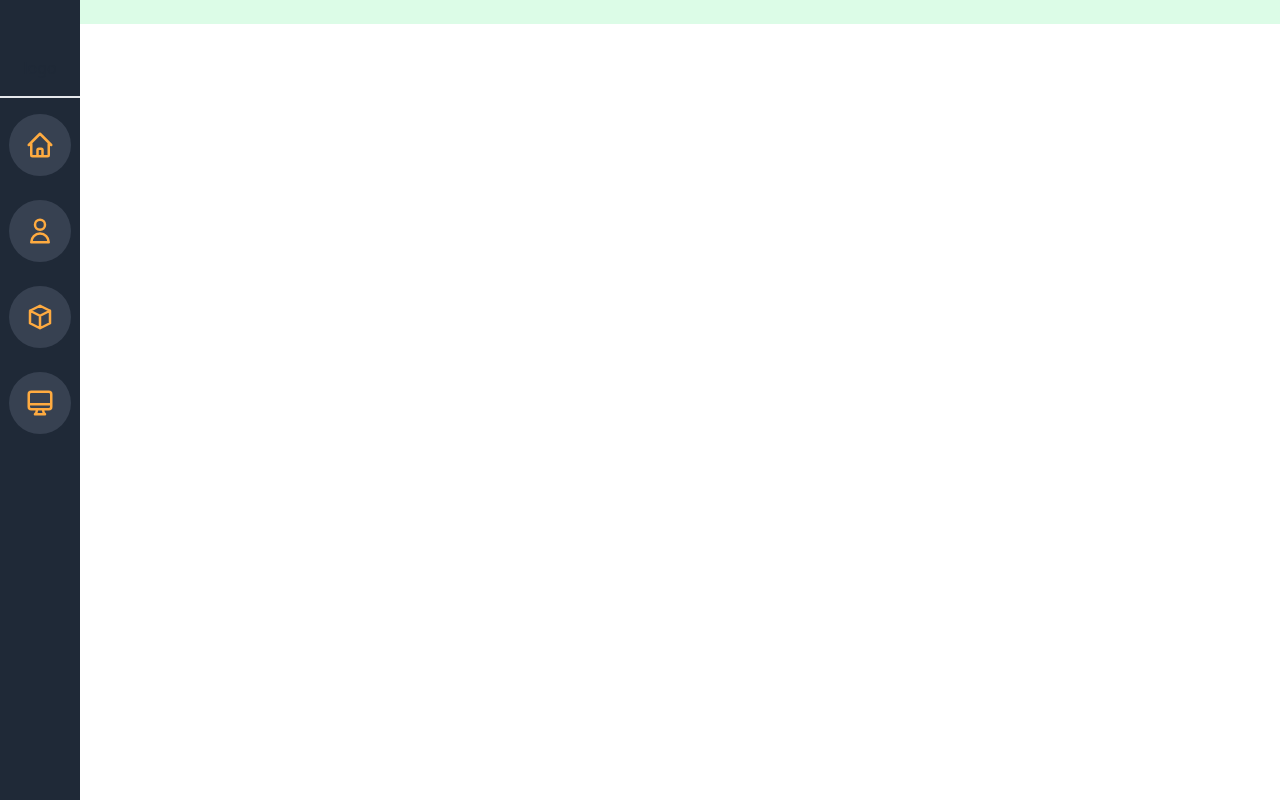
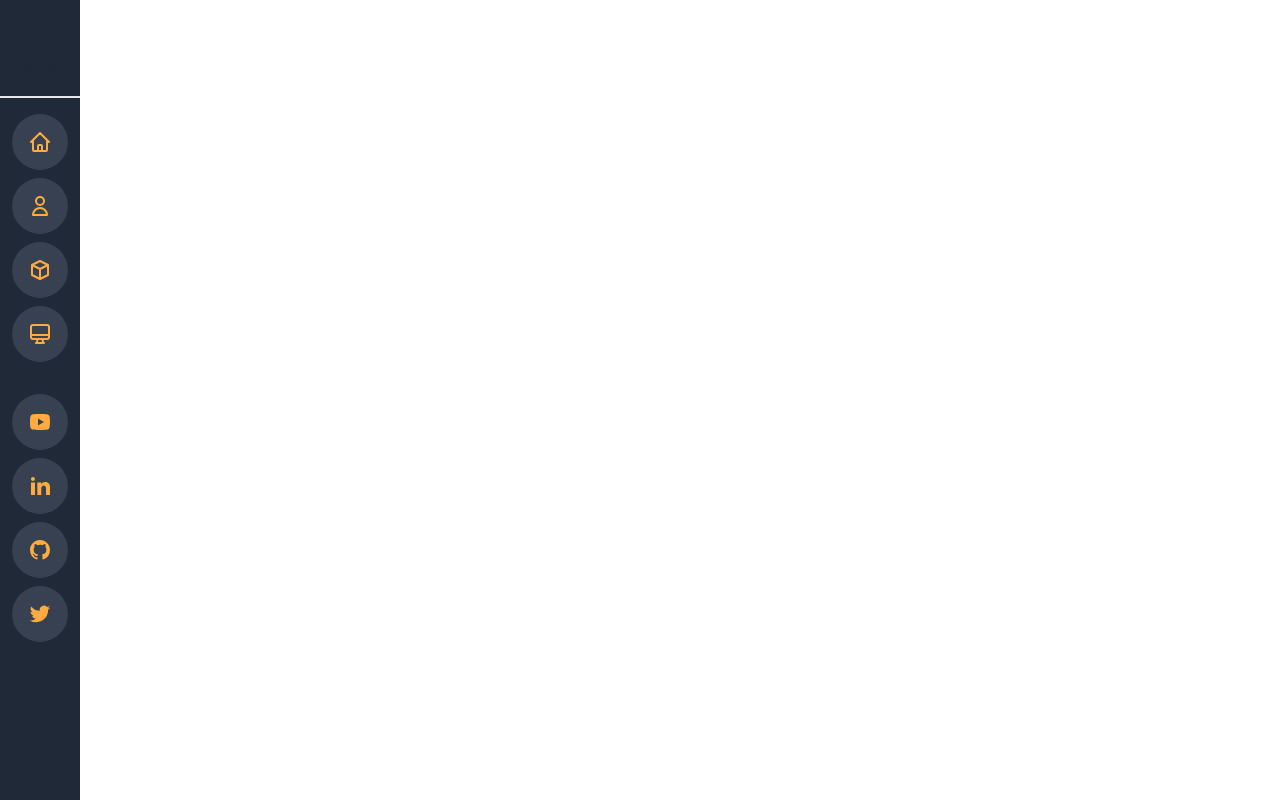
Before and after one commit to iAthman83/react-portfolio, a React (Vite) app: page / in a window 1280 px wide. Built offline with nearby package versions, Linux system fonts and the light colour scheme.

Commit message:
side bar

```diff
--- a/src/App.jsx
+++ b/src/App.jsx
@@ -4,7 +4,14 @@ function App() {
   return (
     <>
       <SideNav />
-      <div className="container mx-auto bg-green-100">This</div>
+      <div className="container mx-auto">
+        <h1>This is title</h1>
+        <p>You</p>
+        <p>You</p>
+        <p>You</p>
+        <p>You</p>
+        <p>You</p>
+      </div>
     </>
   );
 }
--- a/src/components/SideNav.jsx
+++ b/src/components/SideNav.jsx
@@ -4,6 +4,12 @@ import {
   HiOutlineCube,
   HiOutlineDesktopComputer,
 } from "react-icons/hi";
+import {
+  RiLinkedinFill,
+  RiTwitterFill,
+  RiYoutubeFill,
+  RiGithubFill,
+} from "react-icons/ri";
 function SideNav() {
   return (
     <div className="fixed top-0 left-0 bg-gray-800 h-screen w-20 flex-none py-6">
@@ -12,17 +18,17 @@ function SideNav() {
         logo
       </div>
       {/* nav */}
-      <nav className="flex flex-col justify-center items-center space-y-6">
+      <nav className="flex flex-col justify-center items-center space-y-2">
         {/* home */}
         <a
           href="#"
           className="text-white block p-4 px-auto bg-gray-700 rounded-full hover:bg-yellowAccent hover:rounded-3xl transition-all ease-in-out group relative"
         >
           <HiOutlineHome
-            size={30}
+            size={24}
             className="text-yellowAccent group-hover:text-white"
           />
-          <span class="absolute flex-row w-auto p-2 m-2 px-4 rounded-md left-16 bottom-1 shadow-md text-gray-100 bg-blackBg font-semibold transition-all duration-100 scale-0 origin-left group-hover:scale-100">
+          <span className="absolute flex-row w-auto p-2 m-2 px-4 rounded-md left-16 bottom-1 shadow-md text-gray-100 bg-blackBg font-semibold transition-all duration-100 scale-0 origin-left group-hover:scale-100">
             Home
           </span>
         </a>
@@ -32,10 +38,10 @@ function SideNav() {
           className="text-white block p-4 px-auto bg-gray-700 rounded-full hover:bg-yellowAccent hover:rounded-3xl transition-all ease-in-out group relative"
         >
           <HiOutlineUser
-            size={30}
+            size={24}
             className="text-yellowAccent group-hover:text-white"
           />
-          <span class="absolute flex-row w-auto p-2 m-2 px-4 rounded-md left-16 bottom-1 shadow-md text-gray-100 bg-blackBg font-semibold transition-all duration-100 scale-0 origin-left group-hover:scale-100">
+          <span className="absolute flex-row w-auto p-2 m-2 px-4 rounded-md left-16 bottom-1 shadow-md text-gray-100 bg-blackBg font-semibold transition-all duration-100 scale-0 origin-left group-hover:scale-100">
             About
           </span>
         </a>
@@ -45,10 +51,10 @@ function SideNav() {
           className="text-white block p-4 px-auto bg-gray-700 rounded-full hover:bg-yellowAccent hover:rounded-3xl transition-all ease-in-out group relative"
         >
           <HiOutlineCube
-            size={30}
+            size={24}
             className="text-yellowAccent group-hover:text-white"
           />
-          <span class="absolute flex-row w-auto p-2 m-2 px-4 rounded-md left-16 bottom-1 shadow-md text-gray-100 bg-blackBg font-semibold transition-all duration-100 scale-0 origin-left group-hover:scale-100">
+          <span className="absolute flex-row w-auto p-2 m-2 px-4 rounded-md left-16 bottom-1 shadow-md text-gray-100 bg-blackBg font-semibold transition-all duration-100 scale-0 origin-left group-hover:scale-100">
             Projects
           </span>
         </a>
@@ -58,15 +64,77 @@ function SideNav() {
           className="text-white block p-4 px-auto bg-gray-700 rounded-full hover:bg-yellowAccent hover:rounded-3xl transition-all ease-in-out group relative"
         >
           <HiOutlineDesktopComputer
-            size={30}
+            size={24}
             className="text-yellowAccent group-hover:text-white"
           />
-          <span class="absolute flex-row w-auto p-2 m-2 px-4 rounded-md left-16 bottom-1 shadow-md text-gray-100 bg-blackBg font-semibold transition-all duration-100 scale-0 origin-left group-hover:scale-100">
+          <span className="absolute flex-row w-auto p-2 m-2 px-4 rounded-md left-16 bottom-1 shadow-md text-gray-100 bg-blackBg font-semibold transition-all duration-100 scale-0 origin-left group-hover:scale-100">
             Workflow
           </span>
         </a>
-        {/* clients */}
       </nav>
+      {/* socials */}
+      <div className="flex flex-col justify-center items-center space-y-2 mt-8">
+        {/* YouTube */}
+        <a
+          href="https://www.youtube.com/@programwithabu"
+          target="_blank"
+          rel="noreferrer"
+          className="text-white block p-4 px-auto bg-gray-700 rounded-full hover:bg-yellowAccent hover:rounded-3xl transition-all ease-in-out group relative"
+        >
+          <RiYoutubeFill
+            size={24}
+            className="text-yellowAccent group-hover:text-white"
+          />
+          <span className="absolute flex-row w-auto p-2 m-2 px-4 rounded-md left-16 bottom-1 shadow-md text-gray-100 bg-blackBg font-semibold transition-all duration-100 scale-0 origin-left group-hover:scale-100">
+            YouTube
+          </span>
+        </a>
+        {/* Linkedin */}
+        <a
+          href="https://www.linkedin.com/in/abubakar-athman/"
+          target="_blank"
+          rel="noreferrer"
+          className="text-white block p-4 px-auto bg-gray-700 rounded-full hover:bg-yellowAccent hover:rounded-3xl transition-all ease-in-out group relative"
+        >
+          <RiLinkedinFill
+            size={24}
+            className="text-yellowAccent group-hover:text-white"
+          />
+          <span className="absolute flex-row w-auto p-2 m-2 px-4 rounded-md left-16 bottom-1 shadow-md text-gray-100 bg-blackBg font-semibold transition-all duration-100 scale-0 origin-left group-hover:scale-100">
+            Linkedin
+          </span>
+        </a>
+        {/* Github */}
+        <a
+          href="https://github.com/iAthman83"
+          target="_blank"
+          rel="noreferrer"
+          className="text-white block p-4 px-auto bg-gray-700 rounded-full hover:bg-yellowAccent hover:rounded-3xl transition-all ease-in-out group relative"
+        >
+          <RiGithubFill
+            size={24}
+            className="text-yellowAccent group-hover:text-white"
+          />
+          <span className="absolute flex-row w-auto p-2 m-2 px-4 rounded-md left-16 bottom-1 shadow-md text-gray-100 bg-blackBg font-semibold transition-all duration-100 scale-0 origin-left group-hover:scale-100">
+            Github
+          </span>
+        </a>
+        {/* Twitter */}
+        <a
+          href="https://twitter.com/iathman83"
+          target="_blank"
+          rel="noreferrer"
+          className="text-white block p-4 px-auto bg-gray-700 rounded-full hover:bg-yellowAccent hover:rounded-3xl transition-all ease-in-out group relative"
+        >
+          <RiTwitterFill
+            size={24}
+            className="text-yellowAccent group-hover:text-white"
+          />
+          <span className="absolute flex-row w-auto p-2 m-2 px-4 rounded-md left-16 bottom-1 shadow-md text-gray-100 bg-blackBg font-semibold transition-all duration-100 scale-0 origin-left group-hover:scale-100">
+            Twitter
+          </span>
+        </a>
+      </div>
     </div>
   );
 }
```
